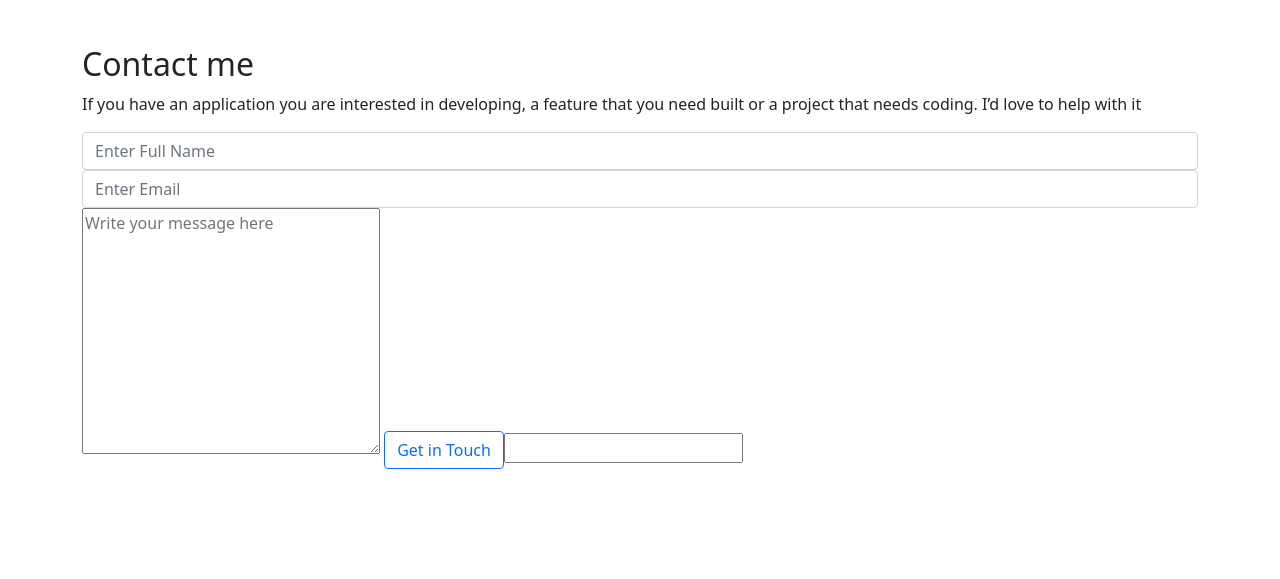
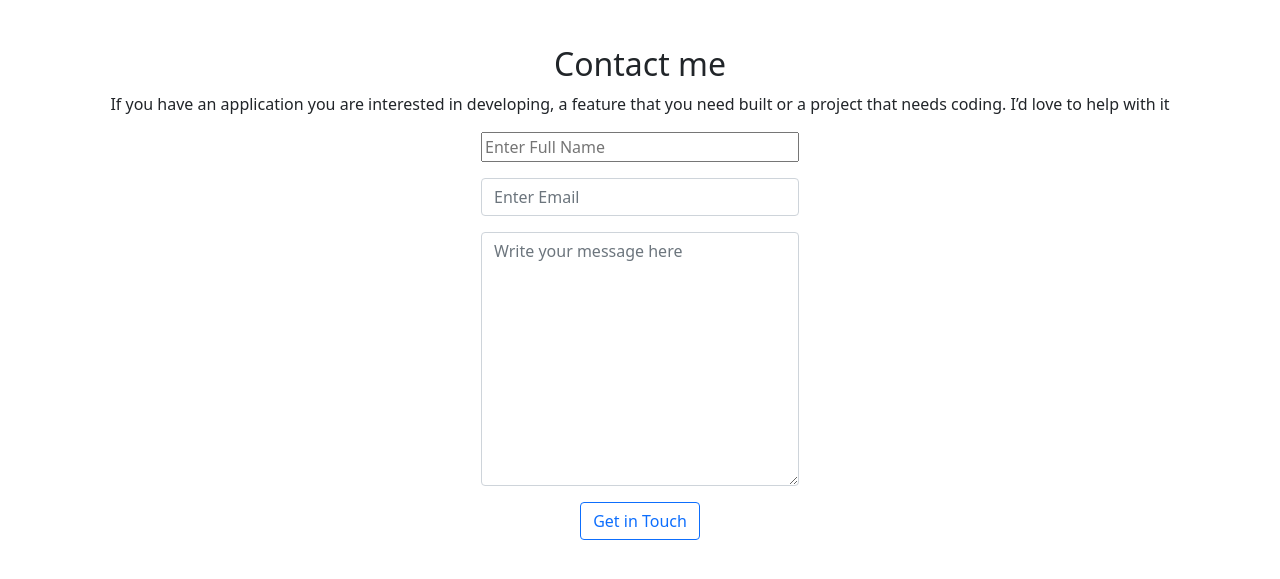
Before and after one commit to MosDevx/Ben-Wamae-Portfolio, a website: page index.html in a window 1280 px wide. Shown: the part 3111-3690 px from the top of the page. Drawn offline with nearby package versions, Linux system fonts and the light colour scheme.

Commit message:
finished form section

```diff
--- a/index.html
+++ b/index.html
@@ -305,17 +305,17 @@
 			</section>
 
 			<section class="container-fluid mt-5 min-vh-100" id="contact">
-				<div class="container d-flex flex-column">
+				<div class="container d-flex flex-column align-items-center">
 					<h2>Contact me</h2>
 					<p>If you have an application you are interested in developing, a feature that you need built or a project that needs coding. I’d love to help with it </p>
-					<form action="">
-						<input type="text" class="form-control" name="full-name" id="full-name" placeholder="Enter Full Name" required/>
+					<form action="" class="d-flex flex-column align-items-center">
+						<input type="text" class="form-contro mb-3 w-100" name="full-name" id="full-name" placeholder="Enter Full Name" required/>
 
-						<input type="email" class="form-control" name="email" id="email" placeholder="Enter Email" required/>
+						<input type="email" class="form-control mb-3 w-100" name="email" id="email" placeholder="Enter Email" required/>
 
-						<textarea name="message" id="message" cols="30" rows="10" placeholder="Write your message here"></textarea>
+						<textarea class="form-control mb-3 w-100" name="message" id="message" cols="30" rows="10" placeholder="Write your message here"></textarea>
 
-					<input type="submit" class="btn btn-outline-primary" value="Get in Touch"><input/>
+					<button type="submit" class="btn btn-outline-primary " value="Get in Touch">Get in Touch</button>
 					</form>
 				</div>
 			</section>
```
